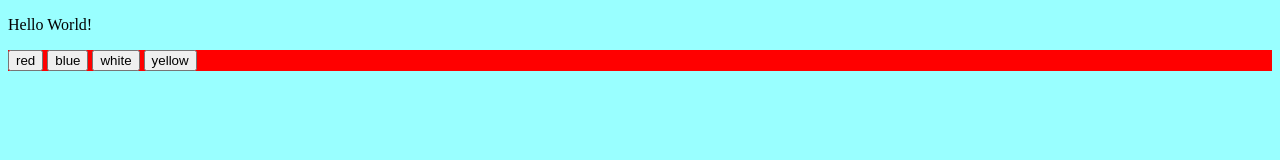
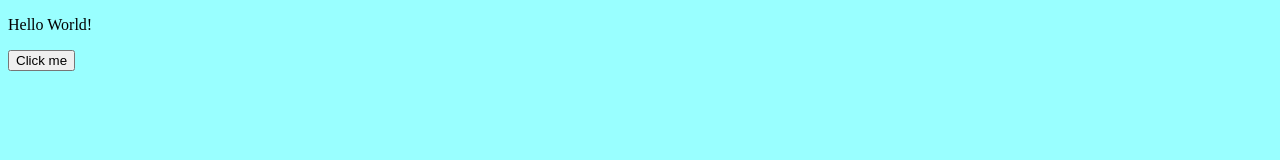
Before and after one commit to ELAWBCIT/ACIT1630Week12, a plain HTML site: page index.html in a window 1280 px wide. Drawn offline with Linux system fonts and the light colour scheme.

Commit message:
Phase 2 - New branch, played with button on EventListener.

```diff
--- a/index.html
+++ b/index.html
@@ -13,10 +13,11 @@
     <!-- <h1 id ="mainHeading">HELLO</h1>
     <h1 id ="otherHeading">BYE</h1> -->
     <div>
-        <button>red</button>
+        <button>Click me</button>
+        <!-- <button>red</button>
         <button>blue</button>
         <button>white</button>
-        <button>yellow</button>
+        <button>yellow</button> -->
     </div>
 </body>
 </html>
--- a/scripts/scripts.js
+++ b/scripts/scripts.js
@@ -46,3 +46,18 @@
 // }
 
 // div.addEventListener('click', changePartColor)
+
+//=========================================================================
+
+//1. Get a reference to the button --> querySelector
+let clickity = document.querySelector('button')
+
+//2. Define a function to alert user
+function ouch(event) {
+    alert("Ouch! Pok Gai Hum Gah Chan!");
+    clickity.removeEventListener('click', ouch);
+}
+
+clickity.addEventListener('click', ouch)
+
+//3. Add function as event listener.
--- a/stylesheets/styles.css
+++ b/stylesheets/styles.css
@@ -2,9 +2,9 @@ body {
     background-color: #99ffff;
 }
 
-div {
+/* div {
     background-color: red;
-}
+} */
 
 .greenBackground {
     background-color: green;
```
